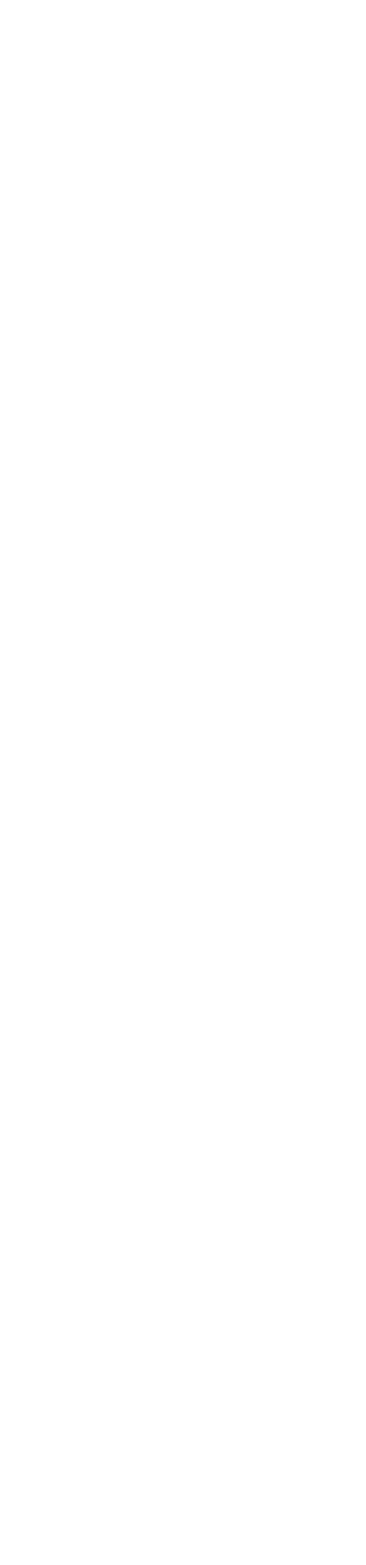
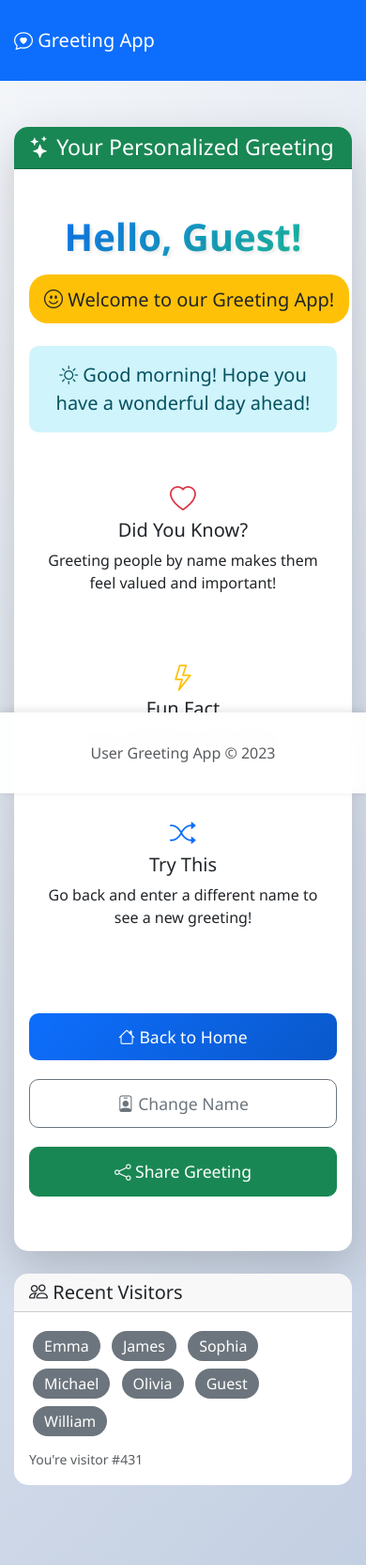
Before and after one commit to Bittu-100/user-greeting-app, a Flask app: page /greeting in a window 390 px wide. Before the commit the page is empty. Shown: the whole page at 94% size. Before the commit the page ends 844 px from the top, so only its background shows below. Run offline with Flask 3, Linux system fonts and the light colour scheme.

Commit message:
Step 3: Created greeting page with time-based greetings, flash messages, and 404 page

```diff
--- a/app.py
+++ b/app.py
@@ -1,41 +1,56 @@
 from flask import Flask, render_template, request, redirect, url_for, session
+from datetime import datetime
 
 app = Flask(__name__)
-# Secret key for session management (in production, use a secure random key)
+# Change this to a more secure random key in production
 app.secret_key = 'your_secret_key_here_change_in_production'
 
-# Homepage route - shows the name input form
 @app.route('/')
 def index():
     return render_template('index.html')
 
-# Route to handle form submission and show greeting
 @app.route('/greet', methods=['POST'])
 def greet():
-    # Get the name from the form
     name = request.form.get('name', '').strip()
 
-    # Store name in session for persistence
-    if name:
-        session['username'] = name
+    # Validate the name
+    if not name:
+        # If no name provided, redirect back to home with error
+        session['error'] = 'Please enter your name!'
+        return redirect(url_for('index'))
 
-    # Redirect to greeting page
+    if len(name) > 50:
+        # If name is too long, truncate it
+        name = name[:50]
+        session['info'] = 'Name was too long, truncated to 50 characters'
+
+    # Store in session
+    session['username'] = name
     return redirect(url_for('show_greeting'))
 
-# Route to display the greeting
 @app.route('/greeting')
 def show_greeting():
-    # Get name from session, or use default
+    # Get name from session or use default
     name = session.get('username', 'Guest')
-    return render_template('greeting.html', name=name)
 
-# Route to reset/change the name
+    # Get current time for time-based greeting
+    now = datetime.now()
+
+    # Pass both name and current time to template
+    return render_template('greeting.html', name=name, now=now)
+
 @app.route('/reset')
 def reset_name():
-    # Clear the name from session
+    # Clear the name and any messages from session
     session.pop('username', None)
-    # Redirect back to homepage
+    session.pop('error', None)
+    session.pop('info', None)
     return redirect(url_for('index'))
+
+# Add error handler for 404
+@app.errorhandler(404)
+def page_not_found(e):
+    return render_template('404.html'), 404
 
 if __name__ == '__main__':
     app.run(debug=True)
--- a/static/css/style.css
+++ b/static/css/style.css
@@ -1,38 +1,102 @@
-/* Custom styles for Greeting App */
+/* Custom styles for Greeting App - Updated */
 
 /* Body styling */
 body {
     background: linear-gradient(135deg, #f5f7fa 0%, #c3cfe2 100%);
     min-height: 100vh;
     padding-bottom: 60px;
+    font-family: 'Segoe UI', Tahoma, Geneva, Verdana, sans-serif;
 }
 
 /* Card styling */
 .card {
     border-radius: 15px;
     border: none;
+    transition: transform 0.3s ease, box-shadow 0.3s ease;
+}
+
+.card:hover {
+    transform: translateY(-5px);
+    box-shadow: 0 10px 20px rgba(0, 0, 0, 0.15) !important;
 }
 
 .card-header {
     border-radius: 15px 15px 0 0 !important;
+    font-weight: 600;
 }
 
 /* Form styling */
+.form-control {
+    border-radius: 10px;
+    padding: 12px 15px;
+    font-size: 1.1rem;
+}
+
 .form-control:focus {
     border-color: #0d6efd;
-    box-shadow: 0 0 0 0.25rem rgba(13, 110, 253, 0.25);
+    box-shadow: 0 0 0 0.3rem rgba(13, 110, 253, 0.25);
+    transform: scale(1.02);
+    transition: all 0.3s ease;
 }
 
 /* Button styling */
+.btn {
+    border-radius: 10px;
+    font-weight: 500;
+    transition: all 0.3s ease;
+}
+
 .btn-primary {
     background: linear-gradient(135deg, #0d6efd 0%, #0a58ca 100%);
     border: none;
-    transition: transform 0.2s;
+    padding: 12px 30px;
 }
 
 .btn-primary:hover {
-    transform: translateY(-2px);
-    box-shadow: 0 4px 8px rgba(0, 0, 0, 0.2);
+    transform: translateY(-3px);
+    box-shadow: 0 6px 12px rgba(13, 110, 253, 0.3);
+}
+
+.btn-lg {
+    padding: 15px 40px;
+    font-size: 1.1rem;
+}
+
+/* Greeting page specific */
+.greeting-container h1 {
+    text-shadow: 2px 2px 4px rgba(0,0,0,0.1);
+    background: linear-gradient(135deg, #0d6efd 0%, #20c997 100%);
+    -webkit-background-clip: text;
+    -webkit-text-fill-color: transparent;
+    background-clip: text;
+}
+
+.display-4 {
+    font-weight: 700;
+    margin-bottom: 1rem;
+}
+
+/* Alert styling */
+.alert {
+    border-radius: 10px;
+    border: none;
+}
+
+/* Badge styling */
+.badge {
+    border-radius: 20px;
+    padding: 8px 16px;
+    font-weight: 500;
+}
+
+/* Visitors list */
+.visitors-list .badge {
+    transition: all 0.3s ease;
+    cursor: pointer;
+}
+
+.visitors-list .badge:hover {
+    transform: scale(1.1) rotate(5deg);
 }
 
 /* Footer styling */
@@ -41,15 +105,67 @@
     bottom: 0;
     width: 100%;
     box-shadow: 0 -2px 10px rgba(0, 0, 0, 0.1);
+    background: rgba(255, 255, 255, 0.95) !important;
+    backdrop-filter: blur(10px);
+}
+
+/* Animation for greeting */
+@keyframes fadeInUp {
+    from {
+        opacity: 0;
+        transform: translateY(30px);
+    }
+    to {
+        opacity: 1;
+        transform: translateY(0);
+    }
+}
+
+.greeting-container {
+    animation: fadeInUp 1s ease-out;
 }
 
 /* Responsive adjustments */
 @media (max-width: 768px) {
     .container {
-        padding: 10px;
+        padding: 15px;
     }
 
     .card {
-        margin: 10px;
+        margin: 10px 0;
+    }
+
+    .btn-lg {
+        padding: 12px 25px;
+        width: 100%;
+        margin-bottom: 10px;
+    }
+
+    .display-4 {
+        font-size: 2.5rem;
+    }
+
+    .d-flex.gap-3 {
+        gap: 10px !important;
+        flex-direction: column;
     }
 }
+
+/* Custom scrollbar */
+::-webkit-scrollbar {
+    width: 10px;
+}
+
+::-webkit-scrollbar-track {
+    background: #f1f1f1;
+    border-radius: 10px;
+}
+
+::-webkit-scrollbar-thumb {
+    background: linear-gradient(135deg, #0d6efd 0%, #20c997 100%);
+    border-radius: 10px;
+}
+
+::-webkit-scrollbar-thumb:hover {
+    background: linear-gradient(135deg, #0b5ed7 0%, #198754 100%);
+}
--- a/templates/greeting.html
+++ b/templates/greeting.html
@@ -0,0 +1,185 @@
+{% extends "base.html" %}
+
+{% block title %}Hello {{ name }}! - Greeting App{% endblock %}
+
+{% block content %}
+<div class="row justify-content-center">
+    <div class="col-md-8">
+        <!-- Main Greeting Card -->
+        <div class="card shadow-lg border-0">
+            <div class="card-header bg-success text-white">
+                <h3 class="mb-0"><i class="bi bi-stars"></i> Your Personalized Greeting</h3>
+            </div>
+
+            <div class="card-body text-center py-5">
+                <!-- Animated greeting -->
+                <div class="greeting-container mb-4">
+                    <h1 class="display-4 fw-bold text-primary">
+                        Hello, <span class="text-success">{{ name }}</span>!
+                    </h1>
+
+                    <div class="mt-3">
+                        <span class="badge bg-warning text-dark fs-5 p-3">
+                            <i class="bi bi-emoji-smile"></i>
+                            Welcome to our Greeting App!
+                        </span>
+                    </div>
+                </div>
+
+                <!-- Greeting message based on time of day -->
+                {% set hour = namespace(value=now.hour) %}
+                {% if hour.value < 12 %}
+                    <div class="alert alert-info fs-5">
+                        <i class="bi bi-sun"></i> Good morning! Hope you have a wonderful day ahead!
+                    </div>
+                {% elif hour.value < 18 %}
+                    <div class="alert alert-warning fs-5">
+                        <i class="bi bi-brightness-high"></i> Good afternoon! Hope you're having a great day!
+                    </div>
+                {% else %}
+                    <div class="alert alert-dark fs-5">
+                        <i class="bi bi-moon-stars"></i> Good evening! Hope you had a wonderful day!
+                    </div>
+                {% endif %}
+
+                <!-- Fun facts section -->
+                <div class="row mt-4">
+                    <div class="col-md-4">
+                        <div class="card h-100">
+                            <div class="card-body">
+                                <i class="bi bi-heart text-danger fs-1"></i>
+                                <h5>Did You Know?</h5>
+                                <p>Greeting people by name makes them feel valued and important!</p>
+                            </div>
+                        </div>
+                    </div>
+
+                    <div class="col-md-4">
+                        <div class="card h-100">
+                            <div class="card-body">
+                                <i class="bi bi-lightning text-warning fs-1"></i>
+                                <h5>Fun Fact</h5>
+                                <p>Your name has {{ name|length }} characters! {% if name|length > 10 %}That's a long name!{% endif %}</p>
+                            </div>
+                        </div>
+                    </div>
+
+                    <div class="col-md-4">
+                        <div class="card h-100">
+                            <div class="card-body">
+                                <i class="bi bi-shuffle text-primary fs-1"></i>
+                                <h5>Try This</h5>
+                                <p>Go back and enter a different name to see a new greeting!</p>
+                            </div>
+                        </div>
+                    </div>
+                </div>
+
+                <!-- Action buttons -->
+                <div class="mt-5">
+                    <div class="d-flex justify-content-center gap-3 flex-wrap">
+                        <a href="{{ url_for('index') }}" class="btn btn-primary btn-lg">
+                            <i class="bi bi-house"></i> Back to Home
+                        </a>
+
+                        <a href="{{ url_for('reset_name') }}" class="btn btn-outline-secondary btn-lg">
+                            <i class="bi bi-person-badge"></i> Change Name
+                        </a>
+
+                        <button class="btn btn-success btn-lg" onclick="shareGreeting()">
+                            <i class="bi bi-share"></i> Share Greeting
+                        </button>
+                    </div>
+                </div>
+            </div>
+        </div>
+
+        <!-- Recent Visitors (Simulated) -->
+        <div class="card mt-4">
+            <div class="card-header">
+                <h5 class="mb-0"><i class="bi bi-people"></i> Recent Visitors</h5>
+            </div>
+            <div class="card-body">
+                <div class="visitors-list">
+                    <span class="badge bg-secondary m-1">Emma</span>
+                    <span class="badge bg-secondary m-1">James</span>
+                    <span class="badge bg-secondary m-1">Sophia</span>
+                    <span class="badge bg-secondary m-1">Michael</span>
+                    <span class="badge bg-secondary m-1">Olivia</span>
+                    <span class="badge bg-secondary m-1">{{ name }}</span>
+                    <span class="badge bg-secondary m-1">William</span>
+                </div>
+                <p class="text-muted mt-2 mb-0">
+                    <small>You're visitor #{{ range(100, 999)|random }}</small>
+                </p>
+            </div>
+        </div>
+    </div>
+</div>
+
+<!-- JavaScript for extra features -->
+<script>
+function shareGreeting() {
+    const greeting = "Hello, {{ name }}! Welcome to the Greeting App!";
+
+    if (navigator.share) {
+        navigator.share({
+            title: 'My Greeting from Greeting App',
+            text: greeting,
+            url: window.location.href
+        })
+        .then(() => console.log('Successful share'))
+        .catch((error) => console.log('Error sharing:', error));
+    } else {
+        // Fallback for browsers that don't support Web Share API
+        navigator.clipboard.writeText(greeting)
+            .then(() => {
+                alert('Greeting copied to clipboard! 📋\n"' + greeting + '"');
+            })
+            .catch(err => {
+                console.error('Failed to copy: ', err);
+            });
+    }
+}
+
+// Simple animation for the greeting
+document.addEventListener('DOMContentLoaded', function() {
+    const greeting = document.querySelector('.greeting-container h1');
+    greeting.style.opacity = '0';
+    greeting.style.transform = 'translateY(20px)';
+
+    setTimeout(() => {
+        greeting.style.transition = 'all 0.8s ease';
+        greeting.style.opacity = '1';
+        greeting.style.transform = 'translateY(0)';
+    }, 300);
+});
+</script>
+
+<!-- Add some custom inline styles for this page -->
+<style>
+.greeting-container h1 {
+    text-shadow: 2px 2px 4px rgba(0,0,0,0.1);
+    transition: all 0.8s ease;
+}
+
+.visitors-list .badge {
+    font-size: 1rem;
+    padding: 8px 12px;
+    transition: all 0.3s ease;
+}
+
+.visitors-list .badge:hover {
+    transform: scale(1.1);
+    box-shadow: 0 4px 8px rgba(0,0,0,0.2);
+}
+
+.card {
+    transition: transform 0.3s ease;
+}
+
+.card:hover {
+    transform: translateY(-5px);
+}
+</style>
+{% endblock %}
```
Also changed, not shown: templates/404.html (added, +27 -0 lines), templates/index.html (+23 -0 lines).
